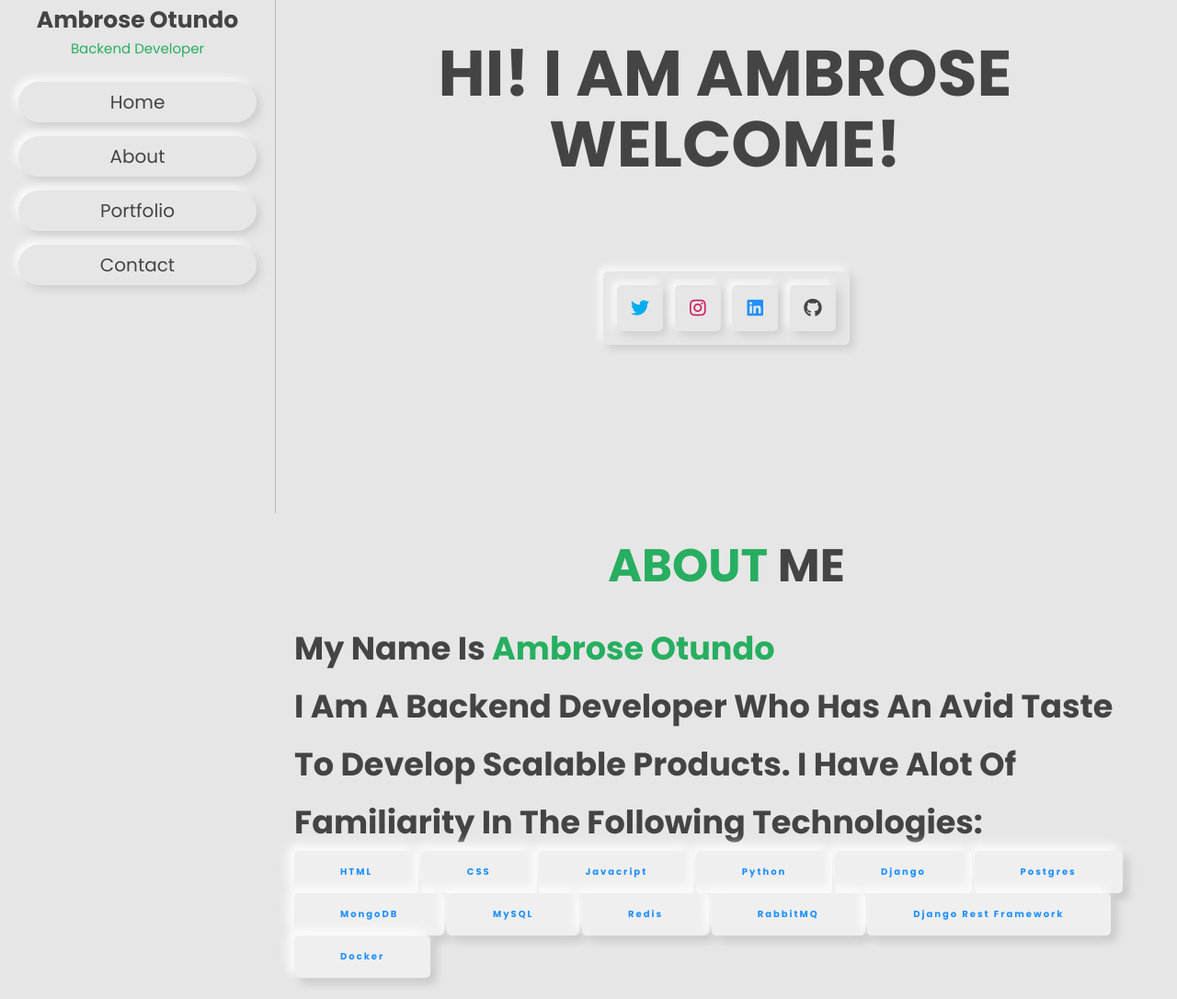
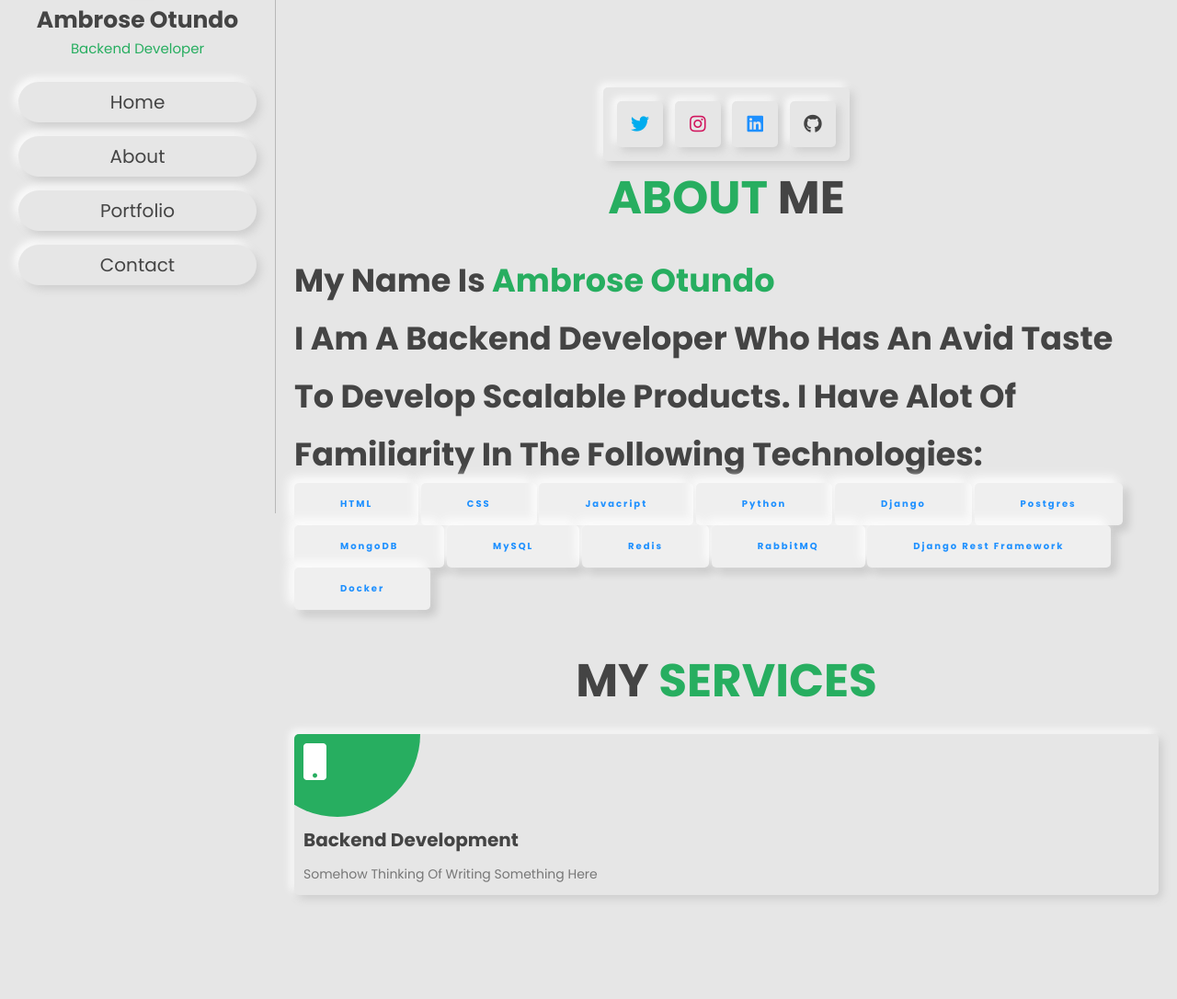
Before and after one commit to AmbroseOtundo/my_personal_portfolio, a plain HTML site: page index.html in a window 1280 px wide. Shown: the part 242-1328 px from the top of the page at 92% size. Drawn offline with Linux system fonts and the light colour scheme.

Commit message:
reduce viewport from 100 to 50

```diff
--- a/css/style.css
+++ b/css/style.css
@@ -45,7 +45,7 @@ body.active{
 }
 
 section{
-    min-height: 100vh;
+    min-height: 50vh;
     padding:2rem;
 }
 
@@ -285,7 +285,7 @@ section{
 }
 
 .services .box-container .box{
-    padding:2rem;
+    padding:1rem;
     border-radius: .5rem;
     box-shadow: var(--box-shadow);
     position: relative;
@@ -464,14 +464,14 @@ section{
 }
 
 /* words playing */
-.typing-demo{
-    width: 120ch;
-    animation: typing 2s steps(102), blink 0.5s
+/* .typing-demo{
+    width: 115ch;
+    animation: typing 2s steps(90), blink 0.5s
     step-end infinite alternate;
     white-space: nowrap;
     overflow: hidden;
     border-right: 3px solid;
-}
+} */
 
 @keyframes typing{
     from{
--- a/index.html
+++ b/index.html
@@ -4,7 +4,7 @@
     <meta charset="UTF-8">
     <meta http-equiv="X-UA-Compatible" content="IE=edge">
     <meta name="viewport" content="width=device-width, initial-scale=1.0">
-    <title>complete responsive personal portfolio website desgin</title>
+    <title>ambrose portfolio</title>
 
     <!-- font awesome cdn link  -->
     <link rel="stylesheet" href="https://cdnjs.cloudflare.com/ajax/libs/font-awesome/5.15.4/css/all.min.css">
@@ -55,7 +55,7 @@
     </div>
 
     <div class="share">
-        <a href="https://twitter.com/ambrosemainz" class="fab fa-twitter" target="_blank" style="color: #00acee"></a>
+        <a href="https://twitter.com/ambroseotundo" class="fab fa-twitter" target="_blank" style="color: #00acee"></a>
         <a href="https://www.instagram.com/ambroseotundo/" target="_blank" class="fab fa-instagram"  style="color: #d1145d"></a>
         <a href="https://www.linkedin.com/in/ambrose-otundo-7b0748158/" class="fab fa-linkedin"  style="color: dodgerblue"></a>
         <a href="https://github.com/AmbroseOtundo" class="fab fa-github" target="_blank"></a>
```
